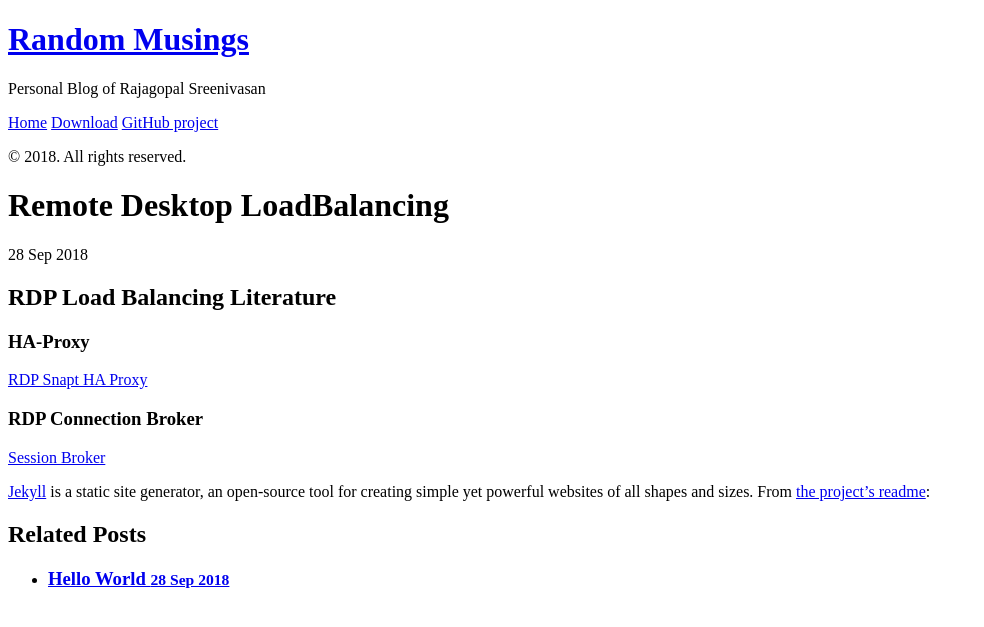
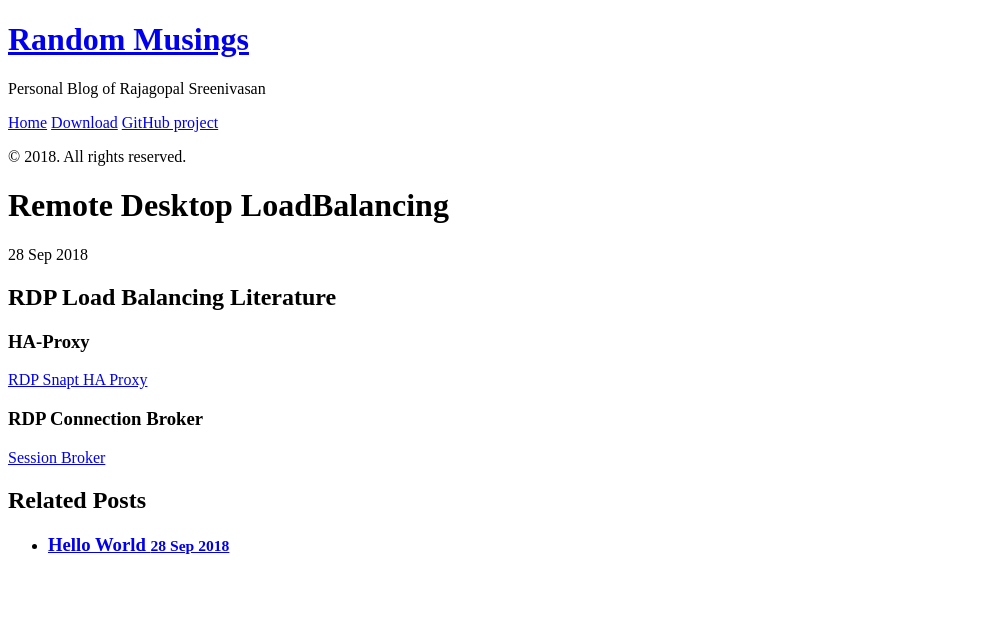
Before and after one commit to rajsreen/rajsreen_old.github.io, a Jekyll site: the page built from _posts/2018-09-28-rdp.md, in a window 1280 px wide. Shown: the top 627 px of the page, without its empty margins (0-984 px from the left). Built offline with Jekyll 4.4.1, drawn with Linux system fonts in a browser that asks for light colours.

Commit message:
Update 2018-09-28-rdp.md

```diff
--- a/_posts/2018-09-28-rdp.md
+++ b/_posts/2018-09-28-rdp.md
@@ -10,8 +10,3 @@ title: Remote Desktop LoadBalancing
 
 ### RDP Connection Broker
 [Session Broker](https://turbofuture.com/computers/How-to-Set-Up-Load-Balancing-for-Terminal-Servers)
-
-
-
-[Jekyll](http://jekyllrb.com) is a static site generator, an open-source tool for creating simple yet powerful websites of all shapes and sizes. From [the project's readme](http\
-s://github.com/mojombo/jekyll/blob/master/README.markdown):
```
